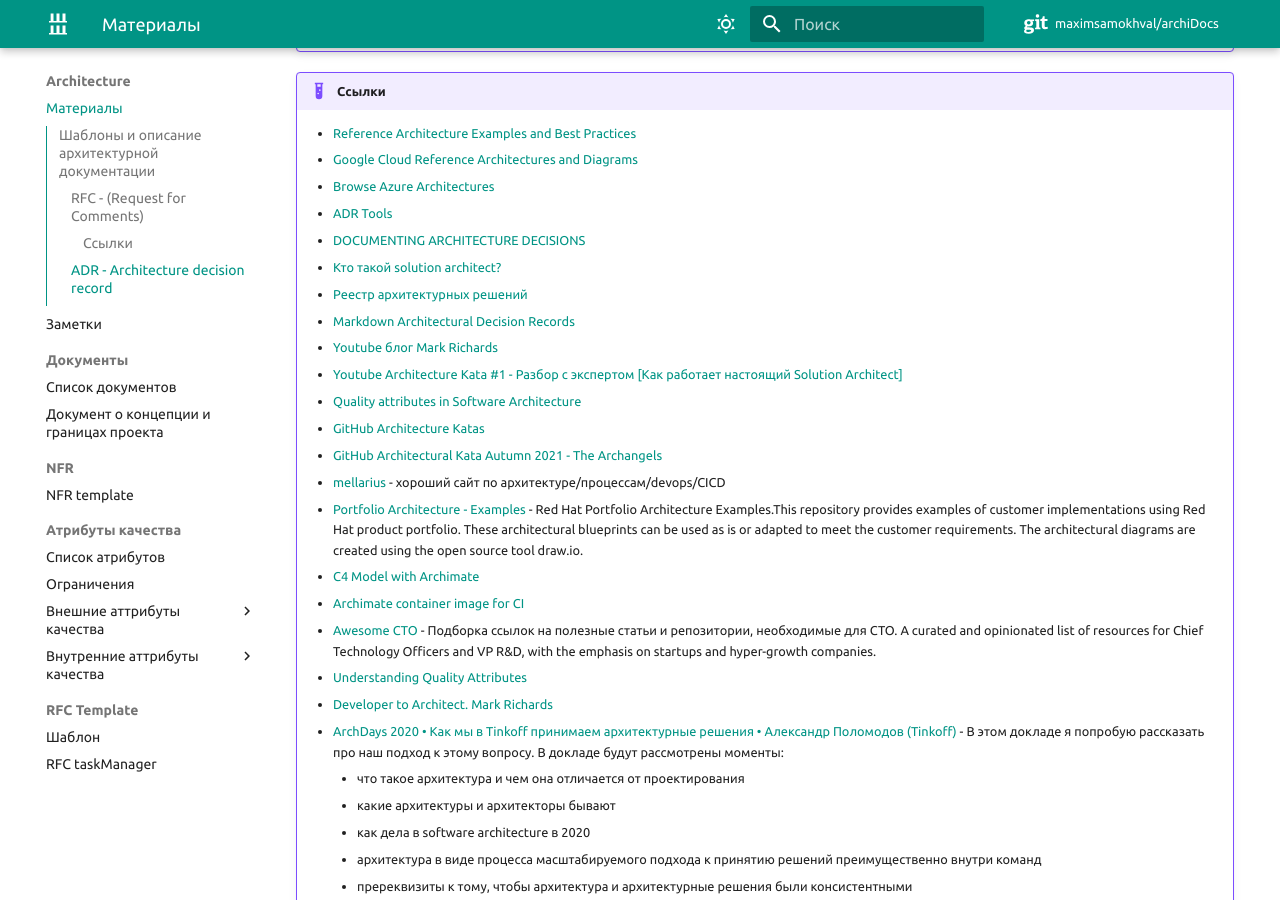
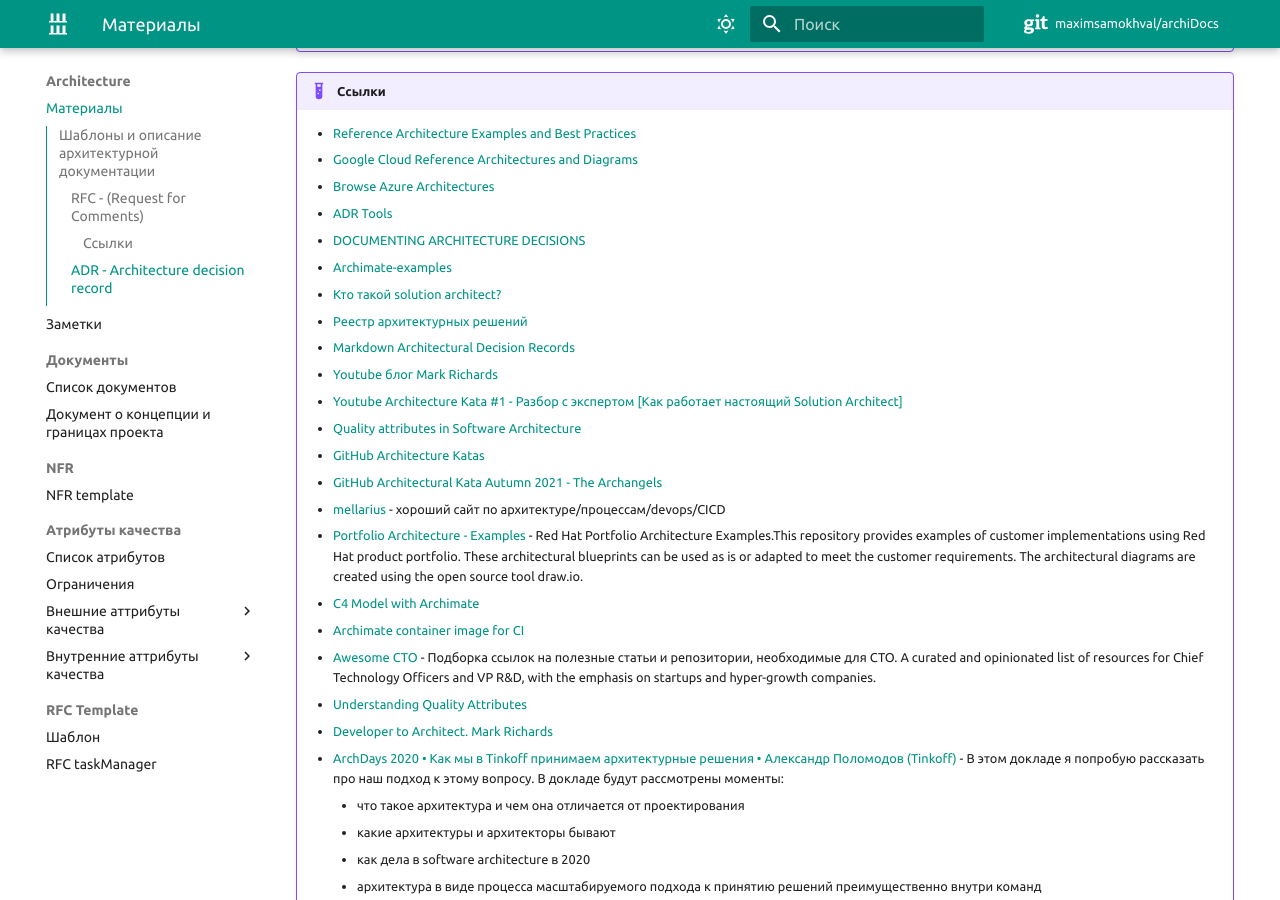
Before and after one commit to maximsamokhval/archiDocs, an MkDocs documentation site: the page built from docs/Architecture/index.md, in a window 1280 px wide and 900 px high, scrolled down 946 px. Built offline with MkDocs 1.6.1 and Material for MkDocs 9.7.7, drawn with Linux system fonts in a browser that asks for light colours; comment, search, counter and statistics services are not loaded.

Commit message:
archimate-examples

```diff
--- a/docs/Architecture/index.md
+++ b/docs/Architecture/index.md
@@ -31,6 +31,7 @@
     - [Browse Azure Architectures](https://docs.microsoft.com/en-us/azure/architecture/browse/)
     - [ADR Tools](https://github.com/npryce/adr-tools)
     - [DOCUMENTING ARCHITECTURE DECISIONS](https://cognitect.com/blog/2011/11/15/documenting-architecture-decisions)
+    - [Archimate-examples](https://www.hosiaisluoma.fi/blog/category/archimate-examples/)
     - [Кто такой solution architect?](http://architectvelichko.com/)
     - [Реестр архитектурных решений](https://pragmatic-km.guide/practices/knowledge-registration/registration/architecture.html)
     - [Markdown Architectural Decision Records](https://adr.github.io/madr/)
```
